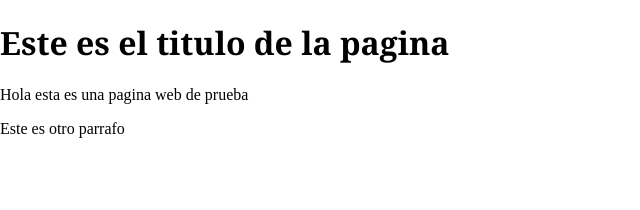
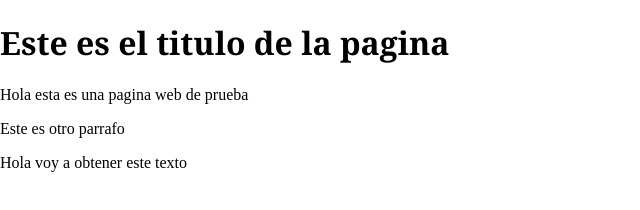
Before and after one commit to pipelonso/miwebgit, a plain HTML site: page index.html in a window 1280 px wide. Shown: the whole page, without its empty margins (0-640 px from the left). Drawn offline with Linux system fonts and the light colour scheme.

Commit message:
Update index.html

```diff
--- a/index.html
+++ b/index.html
@@ -11,7 +11,7 @@
     <h1>Este es el titulo de la pagina</h1>
     <p>Hola esta es una pagina web de prueba</p>
     <p>Este es otro parrafo</p>
-
+    <p id="lblTexto">Hola voy a obtener este texto</p>
 
 </body>
 </html>
```
